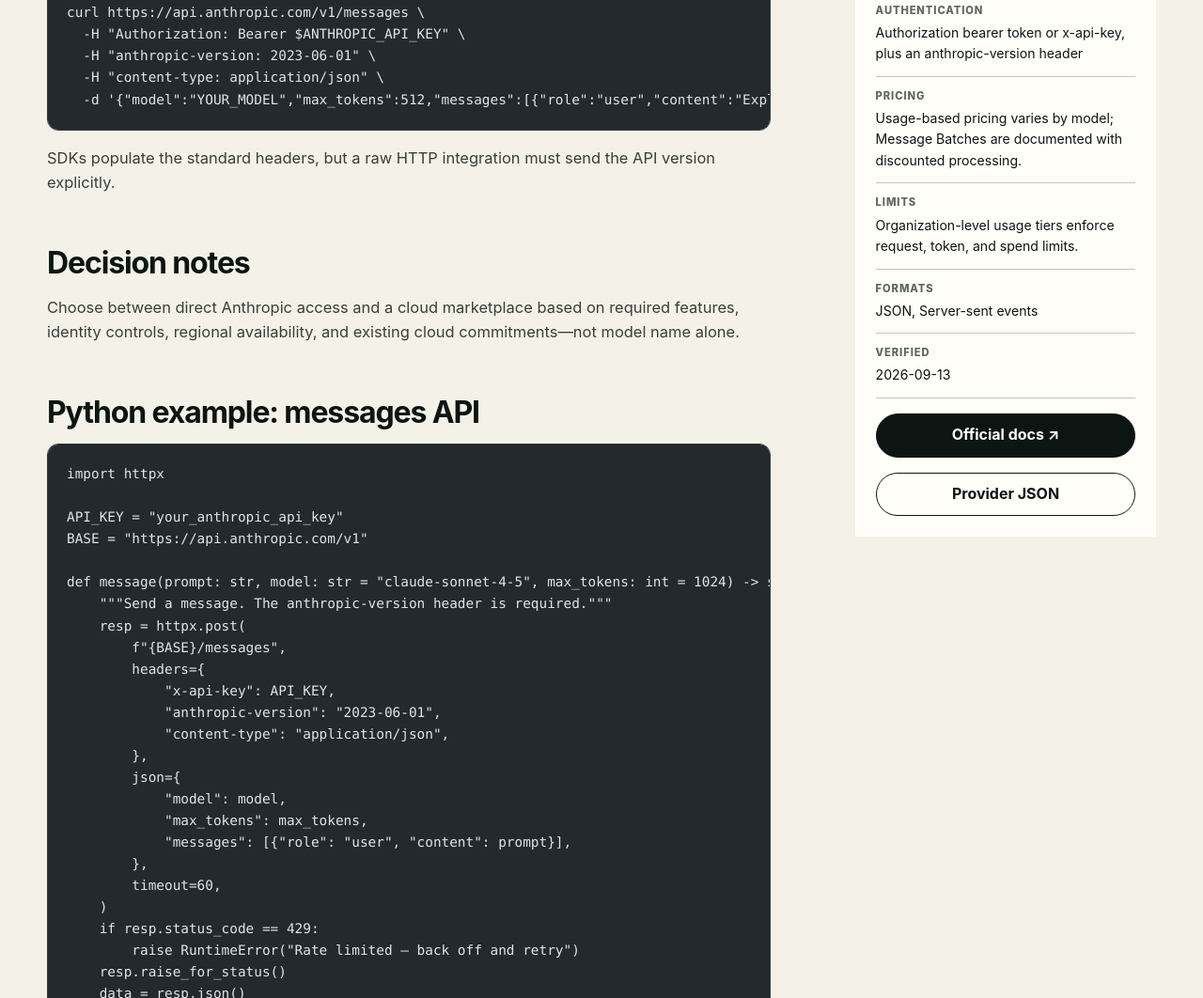
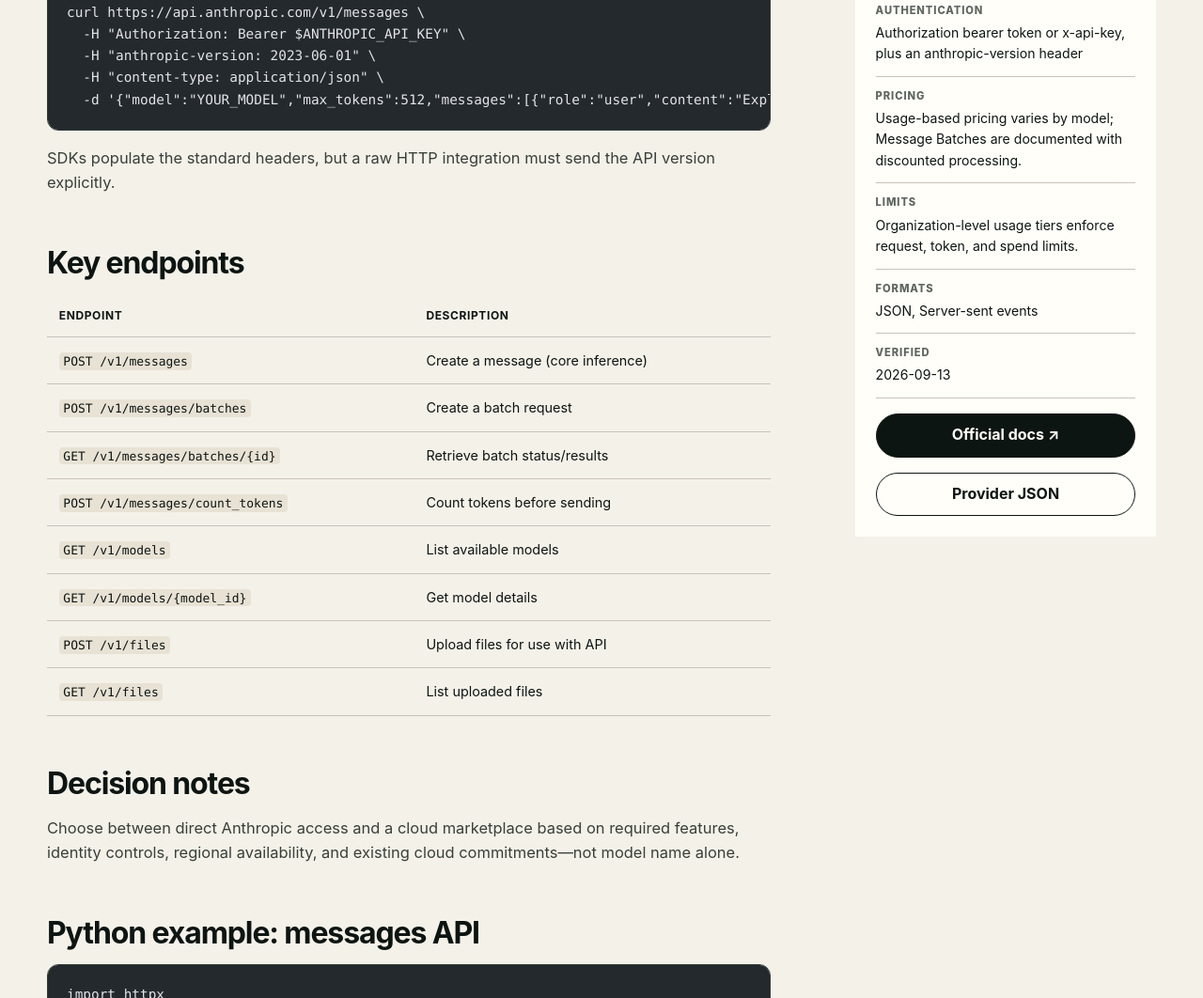
Before and after one commit to firewine/api-atlas, an Astro site: page /apis/anthropic in a window 1280 px wide. Shown: the part 805-1867 px from the top of the page at 94% size. Built offline with nearby package versions, Linux system fonts and the light colour scheme; Astro itself is replaced by a stand-in of ours; code samples lack their colours.

Commit message:
Add endpoint list to anthropic (by 귀여운 뮤즈 May)

```diff
--- a/src/data/apis/anthropic.md
+++ b/src/data/apis/anthropic.md
@@ -70,6 +70,19 @@ curl https://api.anthropic.com/v1/messages \
 
 SDKs populate the standard headers, but a raw HTTP integration must send the API version explicitly.
 
+## Key endpoints
+
+| Endpoint | Description |
+|----------|-------------|
+| `POST /v1/messages` | Create a message (core inference) |
+| `POST /v1/messages/batches` | Create a batch request |
+| `GET /v1/messages/batches/{id}` | Retrieve batch status/results |
+| `POST /v1/messages/count_tokens` | Count tokens before sending |
+| `GET /v1/models` | List available models |
+| `GET /v1/models/{model_id}` | Get model details |
+| `POST /v1/files` | Upload files for use with API |
+| `GET /v1/files` | List uploaded files |
+
 ## Decision notes
 
 Choose between direct Anthropic access and a cloud marketplace based on required features, identity controls, regional availability, and existing cloud commitments—not model name alone.
```
